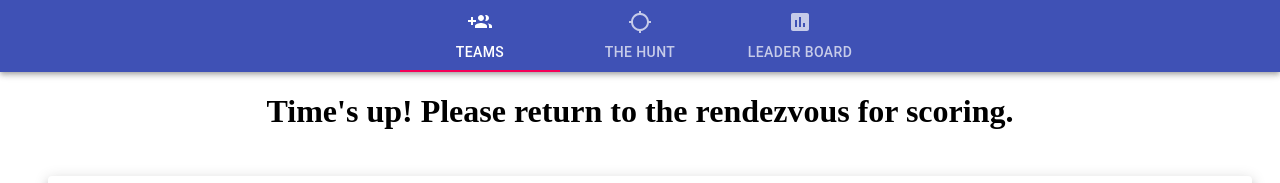
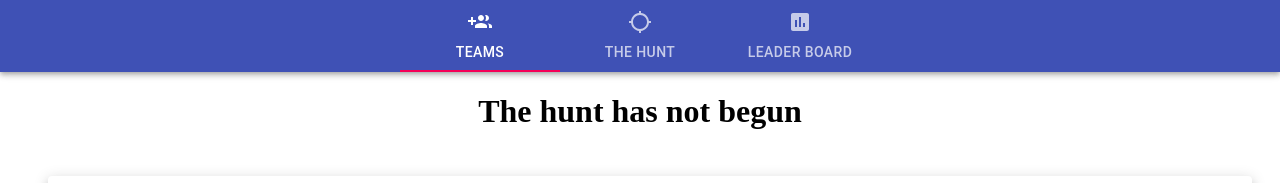
Before and after one commit to Tyresius92/scavenger-hunt, a React (Create React App) app: page / in a window 1280 px wide. Shown: the top 183 px of the page. Built offline with nearby package versions, Linux system fonts and the light colour scheme; no server answers; the database is empty.

Commit message:
update for lint and prettier

```diff
--- a/initial-data.json
+++ b/initial-data.json
@@ -1,5 +1,5 @@
 {
-  "endTime": 15,
+  "endTime": -1,
   "numTeams": 1,
   "teams": [
     {
@@ -48,7 +48,7 @@
     {
       "question": "What is the audio tour ID number for Monet’s Water Lilies?",
       "answer": "853",
-      "points": 15
+      "points": 1
     },
     {
       "question": "How many pieces of glassware are in the McElheny display?",
--- a/src/App.js
+++ b/src/App.js
@@ -22,8 +22,6 @@ class App extends Component {
   };
 
   render() {
-    console.log(this.state.teamData);
-
     return (
       <div className="App">
         <Navigation
--- a/src/components/QuestionCard.js
+++ b/src/components/QuestionCard.js
@@ -4,8 +4,6 @@ import { Card, Typography, TextField } from "@material-ui/core";
 import useStyles from "./useStyles";
 
 const QuestionCard = ({ id, question, onCorrectAnswer, isCorrect }) => {
-  //console.log(question);
-
   const classes = useStyles();
 
   const [inputAnswer, setInputAnswer] = useState("");
@@ -13,18 +11,24 @@ const QuestionCard = ({ id, question, onCorrectAnswer, isCorrect }) => {
   const onValueChange = e => {
     setInputAnswer(e.target.value);
 
-    console.log(e.target.value);
-
-    if (e.target.value.toLowerCase() == question.answer) {
-      console.log("made it here");
-
+    if (e.target.value.toLowerCase() === question.answer) {
       onCorrectAnswer(id);
     }
   };
 
+  const getQuestionCardClassName = () =>
+    isCorrect ? classes.correctCard : classes.card;
+
   return (
-    <Card className={isCorrect ? classes.correctCard : classes.card} raised>
-      <Typography>{question.question}</Typography>
+    <Card className={getQuestionCardClassName()} raised>
+      <Typography>
+        <span className={classes.pointValue}>
+          {question.points === 1
+            ? `${question.points} pt:`
+            : `${question.points} pts:`}
+        </span>{" "}
+        {question.question}
+      </Typography>
       <TextField
         type="text"
         margin="dense"
@@ -40,4 +44,15 @@ const QuestionCard = ({ id, question, onCorrectAnswer, isCorrect }) => {
   );
 };
 
+QuestionCard.propTypes = {
+  id: PropTypes.number.isRequired,
+  question: PropTypes.shape({
+    question: PropTypes.string.isRequired,
+    answer: PropTypes.string.isRequired,
+    points: PropTypes.number.isRequired
+  }),
+  onCorrectAnswer: PropTypes.func.isRequired,
+  isCorrect: PropTypes.bool.isRequired
+};
+
 export default QuestionCard;
--- a/src/components/ScavengerHunt.js
+++ b/src/components/ScavengerHunt.js
@@ -18,14 +18,9 @@ class ScavengerHunt extends React.Component {
   };
 
   onCorrectAnswer = questionId => {
-    // update team data in db
-    // push id into team/$id$/correctAnswers
-
     this.props.firebase
       .updateCorrectAnswersArray(this.props.teamData.id, questionId)
       .then(newCorrectAnswers => {
-        console.log(newCorrectAnswers);
-
         this.props.updateTeamData({
           ...this.props.teamData,
           correctAnswers: newCorrectAnswers
@@ -34,30 +29,54 @@ class ScavengerHunt extends React.Component {
   };
 
   render() {
-    //console.log(this.state.questionsList);
-    console.log(this.props);
-
     return (
       <>
-        {/* TODO: Remove the ! from below*/}
-        {this.props.isHuntActive && this.props.teamData.id ? (
+        {(() => {
+          if (this.props.teamData.id === null) {
+            return <Typography>Please log in</Typography>;
+          }
+
+          if (this.props.teamData.id === 0) {
+            return (
+              <Typography>
+                The Admin Team is not allowed to participate
+              </Typography>
+            );
+          }
+
+          if (this.props.isHuntActive) {
+            return (
               <>
                 {this.state.questionsList.map((question, index) => (
                   <QuestionCard
                     id={index}
                     key={`question_${index}`}
                     question={question}
-                isCorrect={this.props.teamData.correctAnswers.includes(index)}
+                    isCorrect={this.props.teamData.correctAnswers.includes(
+                      index
+                    )}
                     onCorrectAnswer={this.onCorrectAnswer}
                   />
                 ))}
               </>
-        ) : (
-          <Typography>Please log in</Typography>
-        )}
+            );
+          }
+
+          return <Typography>The hunt is not open right now</Typography>;
+        })()}
       </>
     );
   }
 }
 
+ScavengerHunt.propTypes = {
+  firebase: PropTypes.object.isRequired,
+  teamData: PropTypes.shape({
+    id: PropTypes.number.isRequired,
+    correctAnswers: PropTypes.arrayOf(PropTypes.number)
+  }),
+  updateTeamData: PropTypes.func.isRequired,
+  isHuntActive: PropTypes.bool.isRequired
+};
+
 export default withFirebase(ScavengerHunt);
--- a/src/components/Timer.js
+++ b/src/components/Timer.js
@@ -16,13 +16,17 @@ const formatClock = time => {
   return `${minutes}:${seconds.padStart(DIGITS_TO_SHOW, "0")}`;
 };
 
+const HUNT_UNSTARTED_FLAG = -1;
+
+const HUNT_NOT_STARTED = "The hunt has not begun";
+
 const TIME_UP_MESSAGE =
   "Time's up! Please return to the rendezvous for scoring.";
 
 class Timer extends React.Component {
   state = {
     timeRemaining: 0,
-    endTime: 0
+    endTime: HUNT_UNSTARTED_FLAG
   };
 
   startTimer = () => {
@@ -53,6 +57,18 @@ class Timer extends React.Component {
       }
     });
 
+  getTimerValue = () => {
+    if (this.state.endTime === HUNT_UNSTARTED_FLAG) {
+      return HUNT_NOT_STARTED;
+    }
+
+    if (this.state.timeRemaining <= 0) {
+      return TIME_UP_MESSAGE;
+    }
+
+    return formatClock(this.state.timeRemaining);
+  };
+
   componentDidMount = () => {
     this.props.firebase.getAutoUpdatingEndTime(snapshot => {
       const endTime = snapshot.val();
@@ -73,11 +89,7 @@ class Timer extends React.Component {
   render() {
     return (
       <div className={this.props.classes.timer}>
-        <h1 className={this.props.classes.clock}>
-          {this.state.timeRemaining <= 0
-            ? TIME_UP_MESSAGE
-            : formatClock(this.state.timeRemaining)}
-        </h1>
+        <h1 className={this.props.classes.clock}>{this.getTimerValue()}</h1>
         {this.props.showButtons && !this.props.isHuntActive && (
           <div className="row">
             <Button
--- a/src/components/useStyles.js
+++ b/src/components/useStyles.js
@@ -12,7 +12,10 @@ export const stylesObject = theme => ({
     padding: 10,
     marginBottom: "20px",
     textAlign: "center",
-    border: "green 2px solid"
+    border: "green 3px solid"
+  },
+  pointValue: {
+    fontWeight: "bold"
   },
   formControl: {
     width: "80%"
```
Lines whose indentation alone changed are shown as unchanged.
